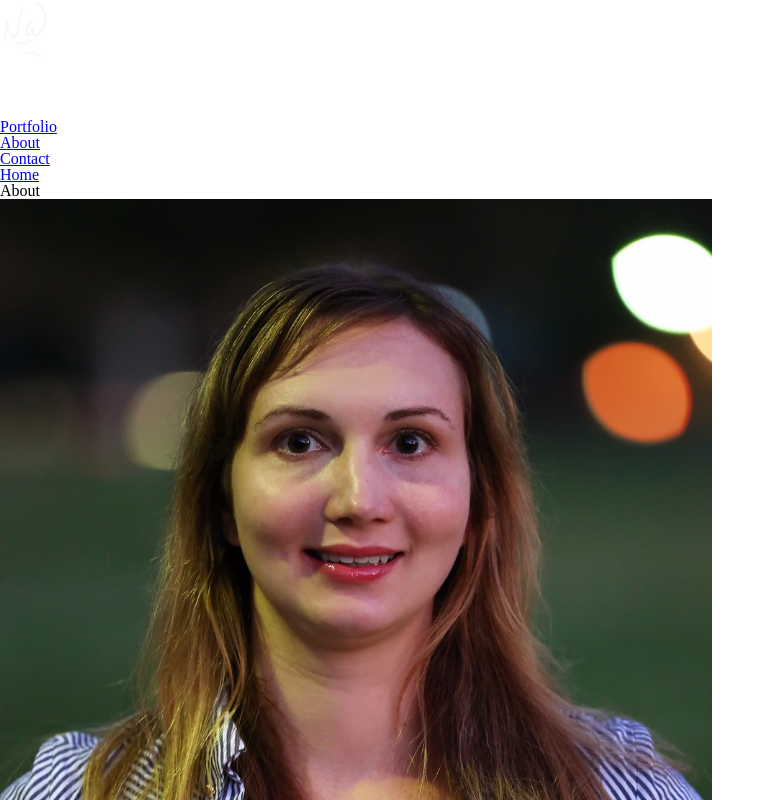
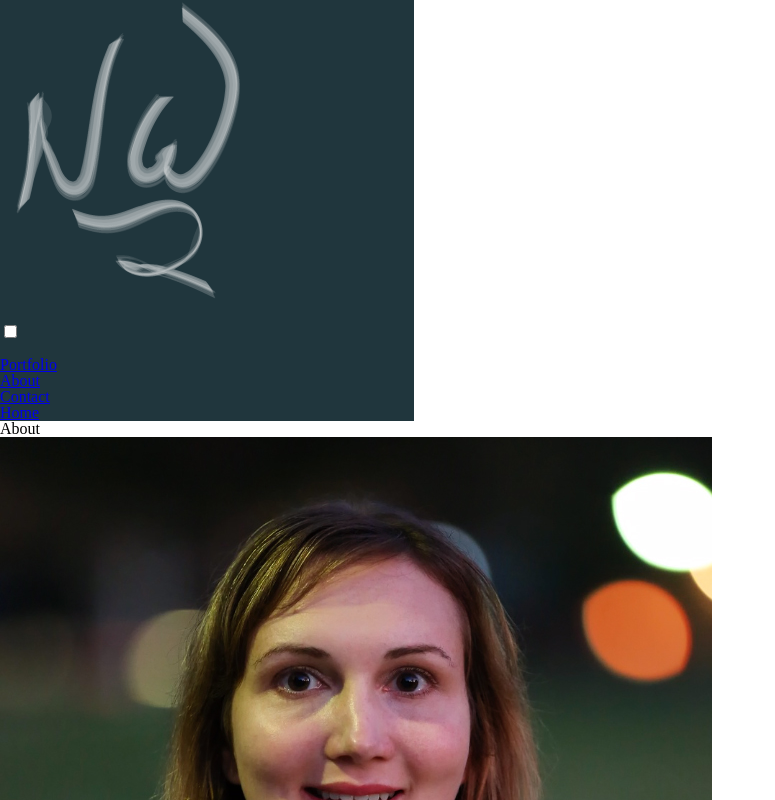
Before and after one commit to NancyWeickhardt/nancyweickhardt.github.io, a plain HTML site: page portfolio/About.html in a window 1280 px wide. Shown: the top 800 px of the page, without its empty margins (0-775 px from the left). Drawn offline with Linux system fonts and the light colour scheme; files that its build step writes are made by us from their sources.

Commit message:
slight html updates

```diff
--- a/portfolio/About.html
+++ b/portfolio/About.html
@@ -1,43 +1,50 @@
-<!DOCTYPE html>
-<html lang="en">
+<html>
 
 <head>
-  <meta charset="utf-8">
   <title>Portfolio | Nancy Weickhardt</title>
   <meta name="viewport" content="width=device-width, initial-scale=1">
 
-  <!-- Google Font -->
-  <link href="https://fonts.googleapis.com/css2?family=Maven+Pro:wght@400;500;600;700;800;900&display=swap" rel="stylesheet">
+
+  <!-- Font Awesome -->
+  <link href="https://maxcdn.bootstrapcdn.com/font-awesome/4.7.0/css/font-awesome.min.css" rel="stylesheet">
 
   <!-- Custom Styles -->
-  <link rel="stylesheet" type="text/css" href="reset.css">
-  <link rel="stylesheet" type="text/css" href="styles.css">
+  <link rel="stylesheet" type="text/css" href="styles/reset.css">
+  <link rel="stylesheet" type="text/css" href="styles/main.css">
 </head>
 
-<body>
+<body class="container">
   <header>
     <nav class="nav_header">
       <div id="logo">
-        <a href="/"><img src="images/logo.png" width="50" alt="" class="logo"></a>
+        <a href="/"><img src="images/logo.png" alt="" class="logo"></a>
       </div>
-      <div id="logo">
-        <a href="/"><img src="images/menu_filled.png" width="50" alt="" class="menu"></a>
+      <input id="toggle" type="checkbox"></input>
+
+      <label for="toggle" class="hamburger">
+        <div class="top-bun">&nbsp;</div>
+        <div class="meat"></div>
+        <div class="bottom-bun"></div>
+      </label>
+
+      <div class="nav">
+        <div class="nav-wrapper">
+          <nav>
+            <a href="#">Portfolio</a><br>
+            <a href="#">About</a><br>
+            <a href="#">Contact</a><br>
+            <a href="#">Home</a>
+          </nav>
+        </div>
       </div>
-      <ul id="menu">
-        <li><a class="work-link" href="/">Portfolio</a></li>
-        <li><a class="about-link" "on-page" href="/">About</a></li>
-        <li><a class="contact-link" href="/">Contact</a></li>
-        <li><a class="home-link" href="/">Home</a></li>
-      </ul>
     </nav>
   </header>
+
 
   <main class="About">
 
     <section class="intro">
-      <section class="intro_text">
-        <h1>About</h1>
-      </section>
+      <h1>About</h1>
       <section class="about_body">
         <section class="image">
           <img src="images/about.jpg" alt="Picture of Nancy Weickhardt" class="hero_about">
@@ -63,9 +70,8 @@
 
 
   <footer id="contact_anchor">
-    <section class="footertext">
-      <h2>Contact</h2>
-    </section>
+    <h2>Contact</h2>
+
 
 
     <section class="ContactLinks">
@@ -82,10 +88,9 @@
     </section>
 
 
-    <section class="post_footer">
-      <section class="post_footer_text">
-        <p>Designed and Coded by Nancy Weickhardt</p>
-      </section>
+
+    <section class="post_footer_text">
+      <p>Designed and Coded by Nancy Weickhardt</p>
     </section>
   </footer>
 
```
Also changed, not shown: portfolio/Index.html (+37 -27 lines), portfolio/project.html (+36 -31 lines).
